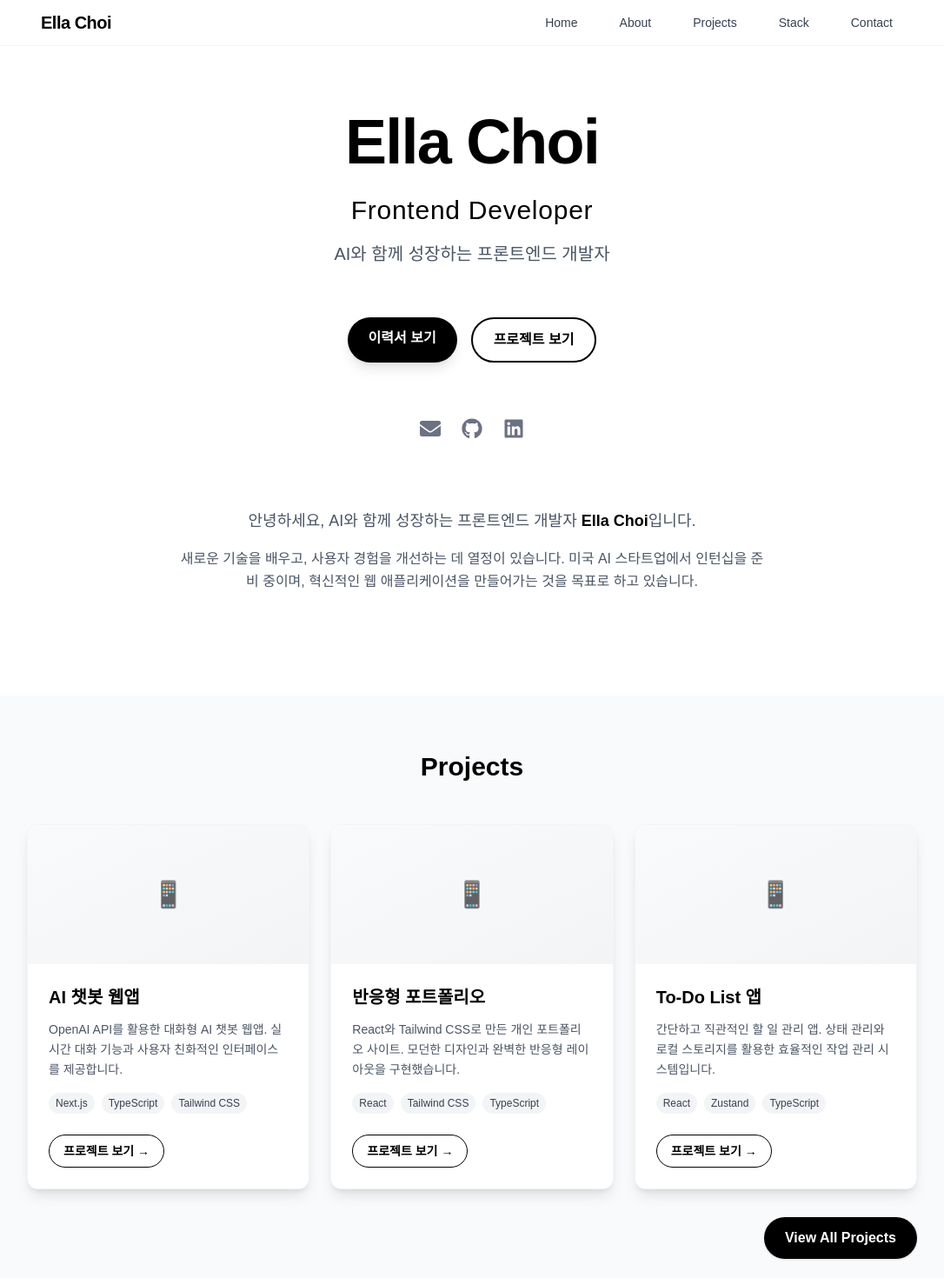
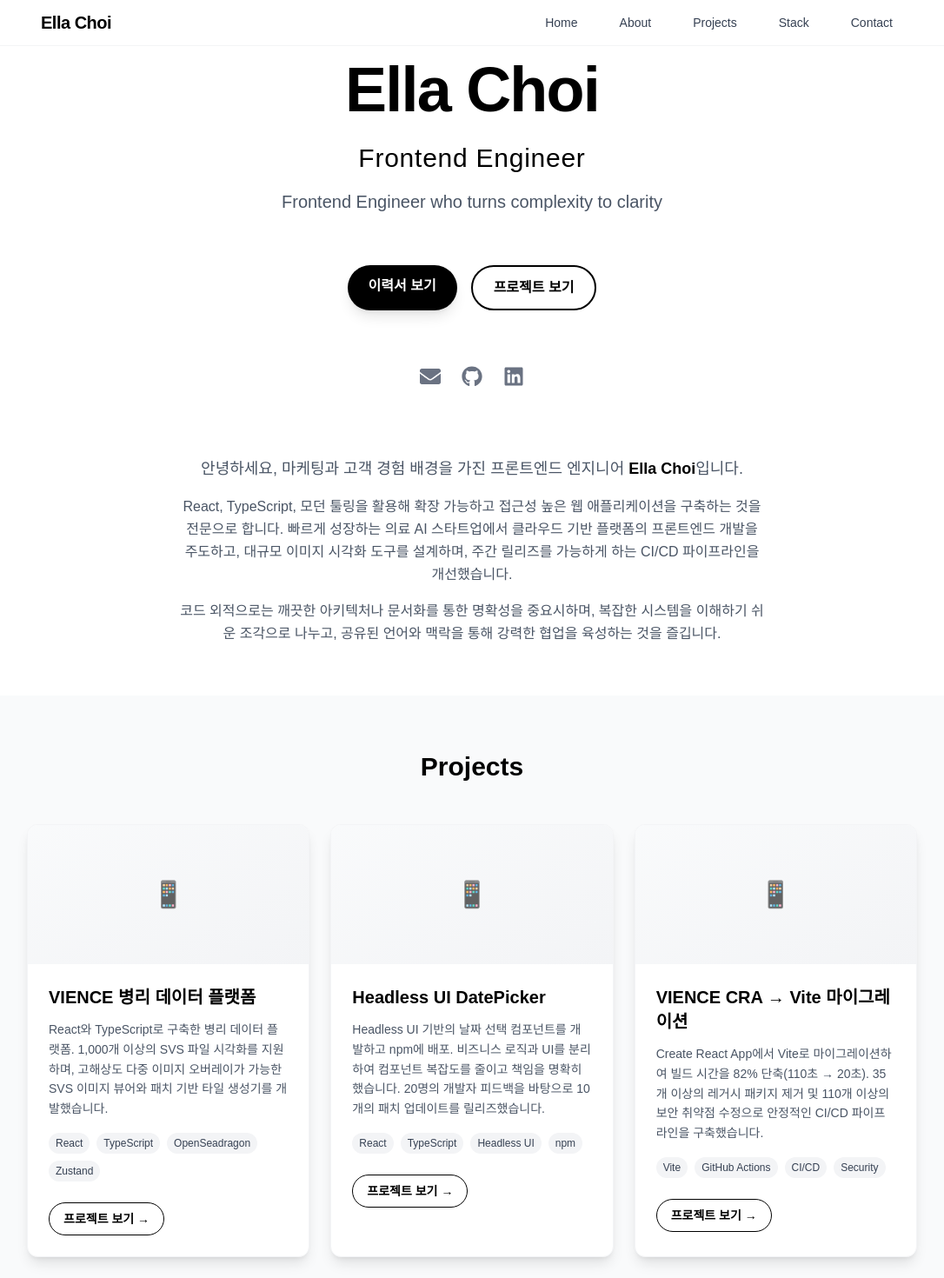
Before and after one commit to ella-yschoi/ella-yschoi.github.io, a Next.js app: page / in a window 1280 px wide. Shown: the top 1470 px of the page at 87% size, without its empty margins (97-1183 px from the left). Built offline with nearby package versions, Linux system fonts and the light colour scheme.

Commit message:
feat: Update About, Contact, Projects, and Stack sections with new content and improved structure

```diff
--- a/src/app/about/page.tsx
+++ b/src/app/about/page.tsx
@@ -1,51 +1,42 @@
 const academicEducation = [
   {
-    school: 'University of the Arts London – London College of Communication',
-    degree: 'Master of Arts (MA) in User Experience Design',
-    period: '2020 – 2022',
+    school: 'Soonchunhyang University',
+    degree: 'B.A. in IT Finance & Business Administration',
+    period: '2017',
   },
 ];
 
 const nonFormalEducation = [
   {
-    program: 'Nielsen Norman Group [NNG] - UX Certification Program',
-    period: 'March – June 2023',
+    program: 'CodeStates Bootcamp - Frontend fundamentals & programming basics',
+    period: 'August 2023',
   },
 ];
 
 const experience = [
   {
-    company: 'Google',
-    role: 'UX Designer',
-    period: 'January 2022 - Present',
-  },
-  {
-    company: 'Adobe',
-    role: 'Web Designer',
-    period: 'June 2019 – December 2021',
+    company: 'VIENCE',
+    role: 'Frontend Engineer',
+    period: 'September 2024 - Present',
+    description: "South Korea's lab-based medical AI startup",
   },
 ];
 
 const certifications = [
   {
-    name: 'Certified Usability Analyst (CUA)',
-    org: 'Human Factors International (HFI)',
-    year: '2023',
+    name: 'Web Accessibility (WCAG AAA)',
+    org: 'Self-certified through project implementation',
+    year: '2024',
   },
   {
-    name: 'NNG UX Certification',
-    org: 'Nielsen Norman Group (NNG)',
-    year: '2022',
+    name: 'CI/CD Pipeline Automation',
+    org: 'GitHub Actions implementation',
+    year: '2024',
   },
   {
-    name: 'Adobe Certified UX Design Specialist',
-    org: 'Adobe',
-    year: '2021',
-  },
-  {
-    name: 'Professional Diploma in UX Design',
-    org: 'UX Design Institute',
-    year: '2021',
+    name: 'TDD & Testing Practices',
+    org: 'Jest & Vitest implementation',
+    year: '2024',
   },
 ];
 
@@ -97,6 +88,7 @@ export default function AboutPage() {
                   <div className='font-medium text-black'>
                     {exp.company} - {exp.role}
                   </div>
+                  <div className='text-gray-700 text-sm'>{exp.description}</div>
                   <div className='text-gray-500 text-xs mt-1'>{exp.period}</div>
                 </li>
               ))}
@@ -105,7 +97,7 @@ export default function AboutPage() {
           {/* Certifications */}
           <div className='bg-white rounded-xl shadow border border-gray-100 p-6'>
             <h2 className='text-xl font-semibold mb-4 text-black flex items-center gap-2'>
-              <span>📜</span> Certifications
+              <span>📜</span> Certifications & Achievements
             </h2>
             <ul className='space-y-3'>
               {certifications.map((cert) => (
--- a/src/app/projects/[slug]/page.tsx
+++ b/src/app/projects/[slug]/page.tsx
@@ -1,77 +1,161 @@
+'use client';
 import { notFound } from 'next/navigation';
-
-const projects = [
-  {
-    slug: 'ai-chatbot',
-    title: 'AI 챗봇 웹앱',
-    category: 'Web App',
-    client: '개인 프로젝트',
-    image: '',
-    description:
-      'OpenAI API를 활용한 대화형 AI 챗봇 웹앱. 실시간 대화 기능과 사용자 친화적인 인터페이스를 제공합니다.',
-    approach: '사용자 중심의 대화 UI와 AI 연동, 실시간 반응성 구현',
-    features: ['OpenAI API 연동', '실시간 채팅', '반응형 UI'],
-    result: '사용자 피드백 기반으로 지속 개선 중',
-  },
-  {
-    slug: 'portfolio',
-    title: '반응형 포트폴리오',
-    category: 'Web Design',
-    client: '개인 프로젝트',
-    image: '',
-    description:
-      'React와 Tailwind CSS로 만든 개인 포트폴리오 사이트. 모던한 디자인과 완벽한 반응형 레이아웃을 구현했습니다.',
-    approach: '심플하고 직관적인 UI, 모바일 최적화',
-    features: ['Next.js 기반', 'Tailwind CSS 스타일링', '반응형 레이아웃'],
-    result: '미국 인턴십 지원용으로 활용',
-  },
-  {
-    slug: 'todo-app',
-    title: 'To-Do List 앱',
-    category: 'Web App',
-    client: '개인 프로젝트',
-    image: '',
-    description:
-      '간단하고 직관적인 할 일 관리 앱. 상태 관리와 로컬 스토리지를 활용한 효율적인 작업 관리 시스템입니다.',
-    approach: '최소한의 UI, 빠른 입력과 관리',
-    features: ['Zustand 상태관리', '로컬 스토리지 연동', '모바일 최적화'],
-    result: '개인 생산성 향상에 도움',
-  },
-];
+import { use, useState } from 'react';
 
 interface Props {
-  params: { slug: string };
+  params: Promise<{ slug: string }>;
 }
 
+const projects = {
+  'vience-platform': {
+    title: 'VIENCE 병리 데이터 플랫폼',
+    description:
+      'React와 TypeScript로 구축한 병리 데이터 플랫폼. 1,000개 이상의 SVS 파일 시각화를 지원하며, 고해상도 다중 이미지 오버레이가 가능한 SVS 이미지 뷰어와 패치 기반 타일 생성기를 개발했습니다.',
+    tech: ['React', 'TypeScript', 'OpenSeadragon', 'Zustand', 'TailwindCSS'],
+    images: ['/project1.jpg', '/project1-2.jpg', '/project1-3.jpg'],
+    features: [
+      '1,000개 이상의 SVS 파일 시각화 지원',
+      '고해상도 다중 이미지 오버레이 기능',
+      '패치 기반 타일 생성기 구현',
+      '전역/로컬 상태 분리를 통한 복잡도 감소',
+      'WCAG AAA 색상 대비 표준 준수 다크 모드',
+      '35개 이상의 레거시 패키지 제거',
+      '110개 이상의 보안 취약점 수정',
+      '2,200개 이상의 린트, 테스트, 컴파일, 빌드 오류 해결',
+      'GitHub Actions를 통한 CI/CD 파이프라인 자동화',
+      'CRA에서 Vite로 마이그레이션으로 빌드 시간 82% 단축 (110초 → 20초)',
+      '스타일 규칙 자동화로 스타일 관련 PR 코멘트 60% 감소',
+      'Husky와 lint-staged를 통한 pre-commit 코드 컨벤션 강제',
+      'Vitest 도입으로 수동 QA를 단위 테스트로 대체',
+      'CTO와 함께 4주 내 베타 출시를 위한 스프린트 플래닝 주도',
+      '내부 세미나 조직 및 dev wiki를 통한 엔지니어링 결정 표준화',
+    ],
+    approach:
+      '병리 데이터의 복잡한 시각화 요구사항을 해결하기 위해 OpenSeadragon 라이브러리를 활용한 고해상도 이미지 뷰어를 구현했습니다. 상태 관리는 Zustand를 도입하여 전역/로컬 상태를 명확히 분리하고, 웹 접근성 향상을 위해 WCAG AAA 가이드라인을 준수하는 다크 모드를 적용했습니다. 개발 효율성 향상을 위해 CRA에서 Vite로 마이그레이션을 진행하고, GitHub Actions를 통한 CI/CD 파이프라인을 구축하여 주간 릴리즈 사이클을 안정화했습니다.',
+    result:
+      '플랫폼은 1,000개 이상의 SVS 파일을 안정적으로 처리할 수 있게 되었고, 빌드 시간이 82% 단축되어 개발 효율성이 크게 향상되었습니다. 웹 접근성 개선으로 더 많은 사용자가 플랫폼을 이용할 수 있게 되었으며, 자동화된 CI/CD 파이프라인으로 배포 프로세스가 10단계에서 1단계로 단순화되었습니다. 또한 2,200개 이상의 오류를 해결하여 안정적인 개발 환경을 구축했습니다.',
+  },
+  'datepicker-component': {
+    title: 'Headless UI DatePicker',
+    description:
+      'Headless UI 기반의 날짜 선택 컴포넌트를 개발하고 npm에 배포. 비즈니스 로직과 UI를 분리하여 컴포넌트 복잡도를 줄이고 책임을 명확히 했습니다. 20명의 개발자 피드백을 바탕으로 10개의 패치 업데이트를 릴리즈했습니다.',
+    tech: ['React', 'TypeScript', 'Headless UI', 'npm', 'Git'],
+    images: ['/project2.jpg', '/project2-2.jpg', '/project2-3.jpg'],
+    features: [
+      'Headless UI 기반의 완전히 커스터마이징 가능한 날짜 선택 컴포넌트',
+      '비즈니스 로직과 UI 로직의 명확한 분리',
+      'npm 패키지로 배포하여 재사용성 확보',
+      '20명의 개발자로부터 받은 피드백 반영',
+      '10개의 패치 업데이트를 통한 지속적인 개선',
+      'Semantic 버전 관리로 안정적인 배포',
+      'TypeScript를 통한 타입 안정성 보장',
+      '다양한 날짜 형식 지원',
+      '접근성 고려한 키보드 네비게이션',
+      '반응형 디자인 지원',
+    ],
+    approach:
+      'Headless UI 패턴을 적용하여 비즈니스 로직과 UI 로직을 완전히 분리했습니다. 이를 통해 사용자가 원하는 디자인 시스템에 맞게 스타일링할 수 있으면서도, 날짜 선택의 핵심 기능은 재사용할 수 있는 구조를 만들었습니다. 개발 과정에서 20명의 개발자로부터 피드백을 받아 지속적으로 개선했으며, Semantic 버전 관리를 통해 안정적인 배포를 보장했습니다.',
+    result:
+      'npm에 성공적으로 배포되어 다른 개발자들이 쉽게 사용할 수 있게 되었고, 20명의 개발자 피드백을 바탕으로 10개의 패치 업데이트를 통해 사용성과 안정성을 크게 향상시켰습니다. Headless UI 패턴을 통해 다양한 디자인 시스템에 적용할 수 있는 유연성을 제공했으며, TypeScript를 통한 타입 안정성으로 개발자 경험을 개선했습니다.',
+  },
+  'vience-migration': {
+    title: 'VIENCE CRA → Vite 마이그레이션',
+    description:
+      'Create React App에서 Vite로 마이그레이션하여 빌드 시간을 82% 단축(110초 → 20초). 35개 이상의 레거시 패키지 제거 및 110개 이상의 보안 취약점 수정으로 안정적인 CI/CD 파이프라인을 구축했습니다.',
+    tech: ['Vite', 'GitHub Actions', 'CI/CD', 'Security', 'npm audit'],
+    images: ['/project3.jpg', '/project3-2.jpg', '/project3-3.jpg'],
+    features: [
+      'CRA에서 Vite로 성공적인 마이그레이션',
+      '빌드 시간 82% 단축 (110초 → 20초)',
+      '35개 이상의 레거시 패키지 제거',
+      '110개 이상의 보안 취약점 수정',
+      'GitHub Actions를 통한 CI/CD 파이프라인 구축',
+      '자동화된 빌드, 테스트, 배포 프로세스',
+      '주간 릴리즈 사이클 안정화',
+      '개발 환경 최적화',
+      '의존성 관리 개선',
+      '보안 스캔 자동화',
+    ],
+    approach:
+      '기존 Create React App의 느린 빌드 시간과 보안 취약점 문제를 해결하기 위해 Vite로의 마이그레이션을 계획했습니다. 먼저 npm audit을 통해 보안 취약점을 파악하고, 사용하지 않는 레거시 패키지들을 제거한 후 Vite 설정을 구성했습니다. GitHub Actions를 통해 자동화된 CI/CD 파이프라인을 구축하여 빌드, 테스트, 배포 프로세스를 안정화했습니다.',
+    result:
+      '빌드 시간이 82% 단축되어 개발 효율성이 크게 향상되었고, 35개 이상의 레거시 패키지 제거와 110개 이상의 보안 취약점 수정으로 안전하고 안정적인 개발 환경을 구축했습니다. GitHub Actions를 통한 자동화된 CI/CD 파이프라인으로 주간 릴리즈 사이클을 안정화했으며, 개발자들이 더 빠르고 안전한 개발 환경에서 작업할 수 있게 되었습니다.',
+  },
+};
+
 export default function ProjectDetailPage({ params }: Props) {
-  const project = projects.find((p) => p.slug === params.slug);
-  if (!project) return notFound();
+  const { slug } = use(params);
+  const project = projects[slug as keyof typeof projects];
+  const [mainImage, setMainImage] = useState(project?.images?.[0] || '');
+
+  if (!project) {
+    return (
+      <section className='py-16 px-6 w-full bg-gray-50 min-h-screen'>
+        <div className='max-w-4xl mx-auto'>
+          <h1 className='text-3xl font-bold mb-6 text-black'>
+            프로젝트를 찾을 수 없습니다
+          </h1>
+          <p className='text-gray-600'>
+            요청하신 프로젝트가 존재하지 않습니다.
+          </p>
+        </div>
+      </section>
+    );
+  }
 
   return (
-    <section className='py-16 px-6 w-full bg-white min-h-screen'>
-      <div className='max-w-3xl mx-auto'>
+    <section className='py-16 px-6 w-full bg-gray-50 min-h-screen'>
+      <div className='max-w-4xl mx-auto'>
+        {/* 이미지 영역 */}
+        <div className='mb-10'>
+          <div
+            className='rounded-xl overflow-hidden bg-white flex items-center justify-center shadow-lg mb-4'
+            style={{ minHeight: 320 }}
+          >
+            <img
+              src={mainImage}
+              alt={project.title}
+              className='object-contain w-full h-[320px]'
+            />
+          </div>
+          <div className='flex gap-4 justify-center'>
+            {project.images.map((img, idx) => (
+              <button
+                key={img}
+                onClick={() => setMainImage(img)}
+                className={`rounded-lg overflow-hidden border-2 ${
+                  mainImage === img ? 'border-black' : 'border-transparent'
+                } focus:outline-none`}
+                style={{ width: 120, height: 80 }}
+                aria-label={`썸네일 ${idx + 1}`}
+              >
+                <img
+                  src={img}
+                  alt={`썸네일 ${idx + 1}`}
+                  className='object-cover w-full h-full'
+                />
+              </button>
+            ))}
+          </div>
+        </div>
+
         <div className='mb-8'>
-          <h1 className='text-3xl font-bold text-black mb-2'>
+          <h1 className='text-4xl font-bold mb-4 text-black'>
             {project.title}
           </h1>
-          <div className='flex flex-wrap gap-4 text-sm text-gray-500 mb-4'>
-            <span className='px-3 py-1 bg-gray-100 rounded-full'>
-              {project.category}
-            </span>
-            <span className='px-3 py-1 bg-gray-100 rounded-full'>
-              {project.client}
-            </span>
+          <p className='text-lg text-gray-600 mb-6'>{project.description}</p>
+          <div className='flex flex-wrap gap-2 mb-6'>
+            {project.tech.map((tech) => (
+              <span
+                key={tech}
+                className='px-3 py-1 bg-white text-gray-700 rounded-full text-sm font-medium border border-gray-200'
+              >
+                {tech}
+              </span>
+            ))}
           </div>
-          {project.image && (
-            <div className='rounded-xl overflow-hidden mb-6 bg-gray-50 h-56 flex items-center justify-center'>
-              <img
-                src={project.image}
-                alt={project.title}
-                className='object-contain h-full w-full'
-              />
-            </div>
-          )}
         </div>
+
         <div className='space-y-8'>
           <section>
             <h2 className='text-xl font-semibold mb-2 text-black'>
@@ -81,7 +165,7 @@ export default function ProjectDetailPage({ params }: Props) {
           </section>
           <section>
             <h2 className='text-xl font-semibold mb-2 text-black'>주요 기능</h2>
-            <ul className='list-disc pl-5 text-gray-700 text-base'>
+            <ul className='list-disc pl-5 text-gray-700 text-base space-y-1'>
               {project.features.map((f) => (
                 <li key={f}>{f}</li>
               ))}
--- a/src/app/projects/page.tsx
+++ b/src/app/projects/page.tsx
@@ -2,24 +2,24 @@ import ProjectCard from '../../components/ProjectCard';
 
 const projects = [
   {
-    slug: 'ai-chatbot',
-    title: 'AI 챗봇 웹앱',
+    slug: 'vience-platform',
+    title: 'VIENCE 병리 데이터 플랫폼',
     description:
-      'OpenAI API를 활용한 대화형 AI 챗봇 웹앱. 실시간 대화 기능과 사용자 친화적인 인터페이스를 제공합니다.',
+      'React와 TypeScript로 구축한 병리 데이터 플랫폼. 1,000개 이상의 SVS 파일 시각화를 지원하며, 고해상도 다중 이미지 오버레이가 가능한 SVS 이미지 뷰어와 패치 기반 타일 생성기를 개발했습니다.',
     image: '',
   },
   {
-    slug: 'portfolio',
-    title: '반응형 포트폴리오',
+    slug: 'datepicker-component',
+    title: 'Headless UI DatePicker',
     description:
-      'React와 Tailwind CSS로 만든 개인 포트폴리오 사이트. 모던한 디자인과 완벽한 반응형 레이아웃을 구현했습니다.',
+      'Headless UI 기반의 날짜 선택 컴포넌트를 개발하고 npm에 배포. 비즈니스 로직과 UI를 분리하여 컴포넌트 복잡도를 줄이고 책임을 명확히 했습니다. 20명의 개발자 피드백을 바탕으로 10개의 패치 업데이트를 릴리즈했습니다.',
     image: '',
   },
   {
-    slug: 'todo-app',
-    title: 'To-Do List 앱',
+    slug: 'vience-migration',
+    title: 'VIENCE CRA → Vite 마이그레이션',
     description:
-      '간단하고 직관적인 할 일 관리 앱. 상태 관리와 로컬 스토리지를 활용한 효율적인 작업 관리 시스템입니다.',
+      'Create React App에서 Vite로 마이그레이션하여 빌드 시간을 82% 단축(110초 → 20초). 35개 이상의 레거시 패키지 제거 및 110개 이상의 보안 취약점 수정으로 안정적인 CI/CD 파이프라인을 구축했습니다.',
     image: '',
   },
 ];
--- a/src/components/IntroSection.tsx
+++ b/src/components/IntroSection.tsx
@@ -9,16 +9,16 @@ const IntroSection = () => (
           Ella Choi
         </h1>
         <h2 className='text-xl sm:text-2xl md:text-3xl font-medium text-black tracking-wide'>
-          Frontend Developer
+          Frontend Engineer
         </h2>
         <p className='text-base sm:text-lg md:text-xl text-gray-600 max-w-2xl mx-auto leading-relaxed'>
-          AI와 함께 성장하는 프론트엔드 개발자
+          Frontend Engineer who turns complexity to clarity
         </p>
       </div>
 
       <div className='flex flex-col sm:flex-row gap-4 mt-6 w-full justify-center'>
         <a
-          href='/resume.pdf'
+          href='https://docs.google.com/document/d/1PGVhLg2CTpaw1GtNKO552sTUHiUR5ScKiWiH7xSd9aA/edit?usp=sharing'
           target='_blank'
           rel='noopener noreferrer'
           className='px-6 py-3 rounded-full bg-black text-white font-semibold shadow-lg hover:shadow-xl hover:bg-gray-800 transition-all duration-300 text-base w-full sm:w-auto transform hover:scale-105'
@@ -35,7 +35,7 @@ const IntroSection = () => (
 
       <div className='flex gap-6 mt-8 justify-center'>
         <a
-          href='mailto:ella@example.com'
+          href='mailto:dev.ella.choi@gmail.com'
           target='_blank'
           rel='noopener noreferrer'
           aria-label='이메일'
@@ -44,7 +44,7 @@ const IntroSection = () => (
           <FaEnvelope />
         </a>
         <a
-          href='https://github.com/ella-github'
+          href='https://github.com/ella-yschoi'
           target='_blank'
           rel='noopener noreferrer'
           aria-label='GitHub'
@@ -53,7 +53,7 @@ const IntroSection = () => (
           <FaGithub />
         </a>
         <a
-          href='https://linkedin.com/in/ella-linkedin'
+          href='https://linkedin.com/in/ella-yschoi'
           target='_blank'
           rel='noopener noreferrer'
           aria-label='LinkedIn'
@@ -65,13 +65,20 @@ const IntroSection = () => (
 
       <div className='mt-12 space-y-4 max-w-2xl'>
         <p className='text-lg text-gray-600 leading-relaxed'>
-          안녕하세요, AI와 함께 성장하는 프론트엔드 개발자{' '}
+          안녕하세요, 마케팅과 고객 경험 배경을 가진 프론트엔드 엔지니어{' '}
           <span className='font-semibold text-black'>Ella Choi</span>입니다.
         </p>
         <p className='text-base text-gray-600 leading-relaxed'>
-          새로운 기술을 배우고, 사용자 경험을 개선하는 데 열정이 있습니다. 미국
-          AI 스타트업에서 인턴십을 준비 중이며, 혁신적인 웹 애플리케이션을
-          만들어가는 것을 목표로 하고 있습니다.
+          React, TypeScript, 모던 툴링을 활용해 확장 가능하고 접근성 높은 웹
+          애플리케이션을 구축하는 것을 전문으로 합니다. 빠르게 성장하는 의료 AI
+          스타트업에서 클라우드 기반 플랫폼의 프론트엔드 개발을 주도하고, 대규모
+          이미지 시각화 도구를 설계하며, 주간 릴리즈를 가능하게 하는 CI/CD
+          파이프라인을 개선했습니다.
+        </p>
+        <p className='text-base text-gray-600 leading-relaxed'>
+          코드 외적으로는 깨끗한 아키텍처나 문서화를 통한 명확성을 중요시하며,
+          복잡한 시스템을 이해하기 쉬운 조각으로 나누고, 공유된 언어와 맥락을
+          통해 강력한 협업을 육성하는 것을 즐깁니다.
         </p>
       </div>
     </div>
--- a/src/components/ProjectsSection.tsx
+++ b/src/components/ProjectsSection.tsx
@@ -2,27 +2,27 @@ import Link from 'next/link';
 
 const projects = [
   {
-    slug: 'ai-chatbot',
-    title: 'AI 챗봇 웹앱',
+    slug: 'vience-platform',
+    title: 'VIENCE 병리 데이터 플랫폼',
     description:
-      'OpenAI API를 활용한 대화형 AI 챗봇 웹앱. 실시간 대화 기능과 사용자 친화적인 인터페이스를 제공합니다.',
-    tech: ['Next.js', 'TypeScript', 'Tailwind CSS'],
+      'React와 TypeScript로 구축한 병리 데이터 플랫폼. 1,000개 이상의 SVS 파일 시각화를 지원하며, 고해상도 다중 이미지 오버레이가 가능한 SVS 이미지 뷰어와 패치 기반 타일 생성기를 개발했습니다.',
+    tech: ['React', 'TypeScript', 'OpenSeadragon', 'Zustand'],
     image: '/project1.jpg',
   },
   {
-    slug: 'portfolio',
-    title: '반응형 포트폴리오',
+    slug: 'datepicker-component',
+    title: 'Headless UI DatePicker',
     description:
-      'React와 Tailwind CSS로 만든 개인 포트폴리오 사이트. 모던한 디자인과 완벽한 반응형 레이아웃을 구현했습니다.',
-    tech: ['React', 'Tailwind CSS', 'TypeScript'],
+      'Headless UI 기반의 날짜 선택 컴포넌트를 개발하고 npm에 배포. 비즈니스 로직과 UI를 분리하여 컴포넌트 복잡도를 줄이고 책임을 명확히 했습니다. 20명의 개발자 피드백을 바탕으로 10개의 패치 업데이트를 릴리즈했습니다.',
+    tech: ['React', 'TypeScript', 'Headless UI', 'npm'],
     image: '/project2.jpg',
   },
   {
-    slug: 'todo-app',
-    title: 'To-Do List 앱',
+    slug: 'vience-migration',
+    title: 'VIENCE CRA → Vite 마이그레이션',
     description:
-      '간단하고 직관적인 할 일 관리 앱. 상태 관리와 로컬 스토리지를 활용한 효율적인 작업 관리 시스템입니다.',
-    tech: ['React', 'Zustand', 'TypeScript'],
+      'Create React App에서 Vite로 마이그레이션하여 빌드 시간을 82% 단축(110초 → 20초). 35개 이상의 레거시 패키지 제거 및 110개 이상의 보안 취약점 수정으로 안정적인 CI/CD 파이프라인을 구축했습니다.',
+    tech: ['Vite', 'GitHub Actions', 'CI/CD', 'Security'],
     image: '/project3.jpg',
   },
 ];
--- a/src/components/SkillsSection.tsx
+++ b/src/components/SkillsSection.tsx
@@ -2,11 +2,15 @@ const skills = [
   { name: 'JavaScript', level: 'Advanced' },
   { name: 'TypeScript', level: 'Advanced' },
   { name: 'React', level: 'Advanced' },
-  { name: 'Next.js', level: 'Intermediate' },
-  { name: 'Tailwind CSS', level: 'Advanced' },
-  { name: 'Git', level: 'Intermediate' },
-  { name: 'Figma', level: 'Intermediate' },
-  { name: 'Node.js', level: 'Intermediate' },
+  { name: 'Vite', level: 'Advanced' },
+  { name: 'Zustand', level: 'Advanced' },
+  { name: 'TailwindCSS', level: 'Advanced' },
+  { name: 'Styled-Components', level: 'Advanced' },
+  { name: 'D3.js', level: 'Intermediate' },
+  { name: 'OpenSeadragon', level: 'Intermediate' },
+  { name: 'GitHub Actions', level: 'Advanced' },
+  { name: 'Jest', level: 'Intermediate' },
+  { name: 'Vitest', level: 'Intermediate' },
 ];
 
 const SkillsSection = () => (
```
Also changed, not shown: src/app/contact/page.tsx (+22 -25 lines), src/app/stack/page.tsx (+43 -43 lines), src/components/ContactSection.tsx (+8 -4 lines).
